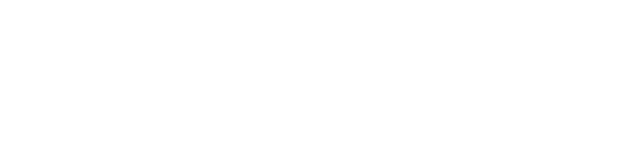
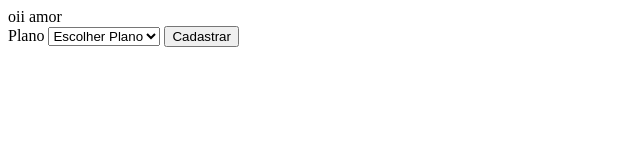
Before and after one commit to AquilesGuedes/Atividades, a plain HTML site: page mês 01/atividade 7/index.html in a window 1280 px wide. Shown: the whole page, without its empty margins (0-640 px from the left). Drawn offline with Linux system fonts and the light colour scheme.

Commit message:
atividade 07

```diff
--- a/mês 01/atividade 7/index.html
+++ b/mês 01/atividade 7/index.html
@@ -1,11 +1,21 @@
 <!DOCTYPE html>
 <html lang="pt-BR">
-<head>
-    <meta charset="UTF-8">
-    <meta name="viewport" content="width=device-width, initial-scale=1.0">
+    <div>oii amor</div>
+  <head>
+    <meta charset="UTF-8" />
+    <meta name="viewport" content="width=device-width, initial-scale=1.0" />
     <title>atividade 7</title>
-</head>
-<body>
-
-</body>
+  </head>
+  <body>
+    <form>
+      <label for="plano">Plano</label>
+      <select name="plano" required="true" id="plano">
+        <option value="">Escolher Plano</option>
+        <option value="Grátis">Grátis</option>
+        <option value="Premium">Premium</option>
+        <option value="Profissional">Profissional</option>
+      </select>
+      <button type="submit">Cadastrar</button>
+    </form>
+  </body>
 </html>
```
